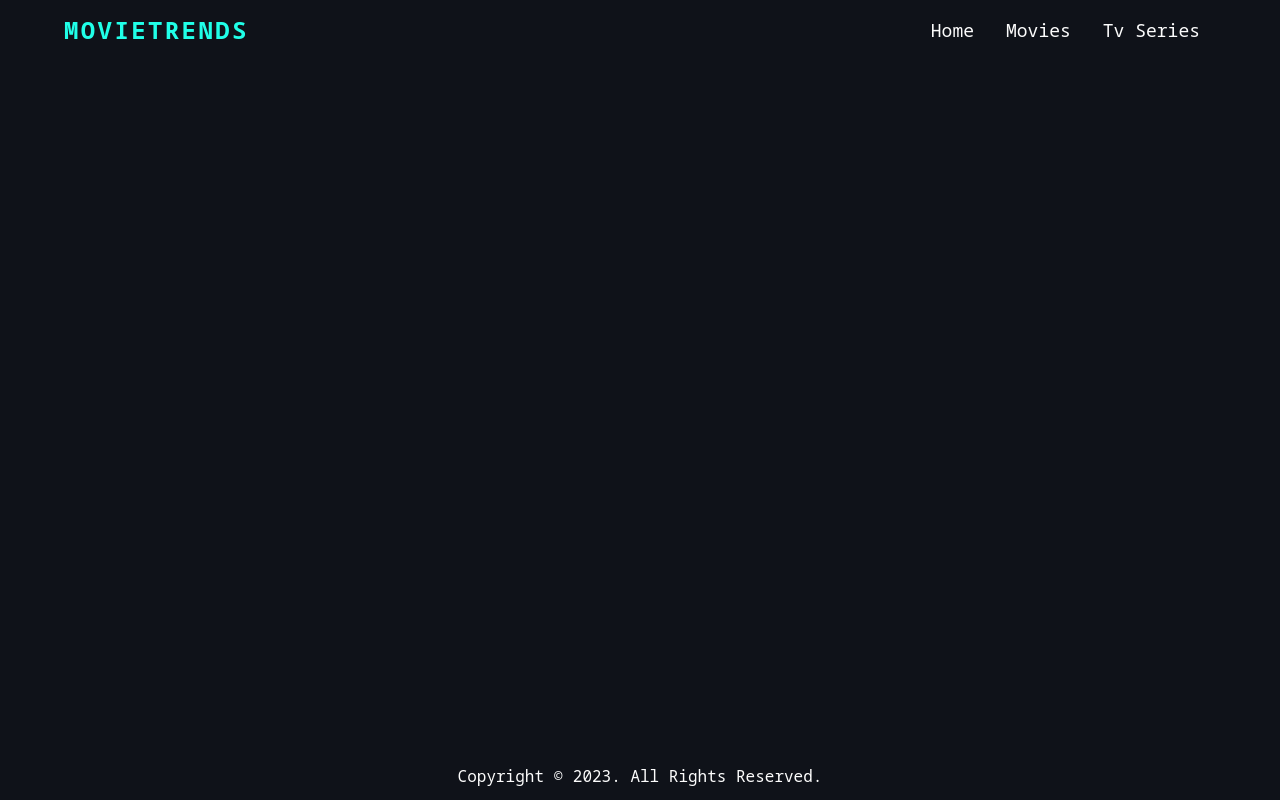
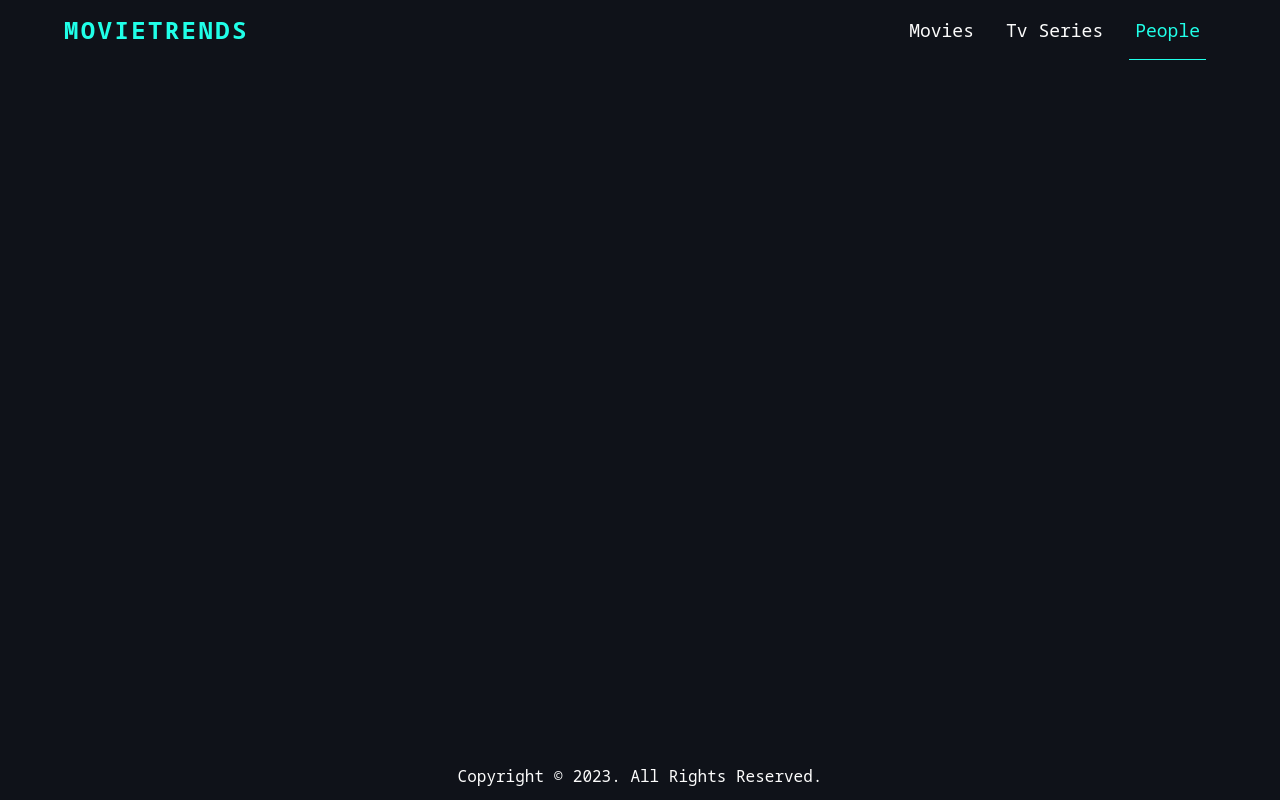
Before and after one commit to GeorgiosDoudouliakis/movie-trends, a Vue app: page /people in a window 1280 px wide. Built offline with nearby package versions, Linux system fonts and the light colour scheme.

Commit message:
Add a page for people, route for it, make h1 tag so it has a link to homepage and add a link on nav for people page

```diff
--- a/src/components/TheHeader.vue
+++ b/src/components/TheHeader.vue
@@ -1,18 +1,20 @@
 <template>
   <header :class="{ 'py-4': isOnMobile }" class="wrapper relative">
     <nav class="flex justify-between items-center">
-      <h1 class="text-2xl font-semibold tracking-widest">MOVIETRENDS</h1>
+      <h1 class="text-2xl font-semibold tracking-widest">
+        <router-link to="/">MOVIETRENDS</router-link>
+      </h1>
 
       <template v-if="!isOnMobile">
         <ul class="flex">
-          <li>
-            <router-link :to="{ name: 'Home' }" class="text-secondary text-lg p-4">Home</router-link>
-          </li>
           <li>
             <router-link :to="{ name: 'Movies' }" class="text-secondary text-lg p-4">Movies</router-link>
           </li>
           <li>
             <router-link :to="{ name: 'TvSeries' }" class="text-secondary text-lg p-4">Tv Series</router-link>
+          </li>
+          <li>
+            <router-link :to="{ name: 'People' }" class="text-secondary text-lg p-4">People</router-link>
           </li>
         </ul>
       </template>
@@ -28,13 +30,13 @@
       <div v-if="isOnMobile" class="flex flex-col justify-center items-center mobile-menu" :class="{ 'mobile-menu-active': isMobileMenuActive }">
         <ul class="flex flex-col items-center">
           <li>
-            <router-link :to="{ name: 'Home' }" class="text-secondary text-lg p-4" @click="handleMobileMenuVisibility">Home</router-link>
-          </li>
-          <li>
             <router-link :to="{ name: 'Movies' }" class="text-secondary text-lg p-4" @click="handleMobileMenuVisibility">Movies</router-link>
           </li>
           <li>
             <router-link :to="{ name: 'TvSeries' }" class="text-secondary text-lg p-4" @click="handleMobileMenuVisibility">Tv Series</router-link>
+          </li>
+          <li>
+            <router-link :to="{ name: 'People' }" class="text-secondary text-lg p-4" @click="handleMobileMenuVisibility">People</router-link>
           </li>
         </ul>
       </div>
@@ -102,7 +104,7 @@
     }
   }
 
-  .router-link-exact-active {
+  .router-link-exact-active:not(h1 > a) {
     @apply text-primary;
     position: relative;
 
--- a/src/router/index.ts
+++ b/src/router/index.ts
@@ -2,6 +2,7 @@ import { createRouter, createWebHistory, RouteRecordRaw } from 'vue-router'
 import HomeView from '../views/home/HomeView.vue'
 import MoviesView from "@/views/movies/MoviesView.vue";
 import TvSeriesView from "@/views/tv-series/TvSeriesView.vue";
+import PeopleView from "@/views/people/PeopleView.vue";
 
 const routes: Array<RouteRecordRaw> = [
   {
@@ -27,6 +28,14 @@ const routes: Array<RouteRecordRaw> = [
     meta: {
       title: 'Tv Series'
     }
+  },
+  {
+    path: '/people',
+    name: 'People',
+    component: PeopleView,
+    meta: {
+      title: 'People'
+    }
   }
 ];
 
--- /dev/null
+++ b/src/views/people/PeopleView.vue
@@ -0,0 +1,11 @@
+<template>
+
+</template>
+
+<script setup lang="ts">
+
+</script>
+
+<style scoped lang="scss">
+
+</style>
```
